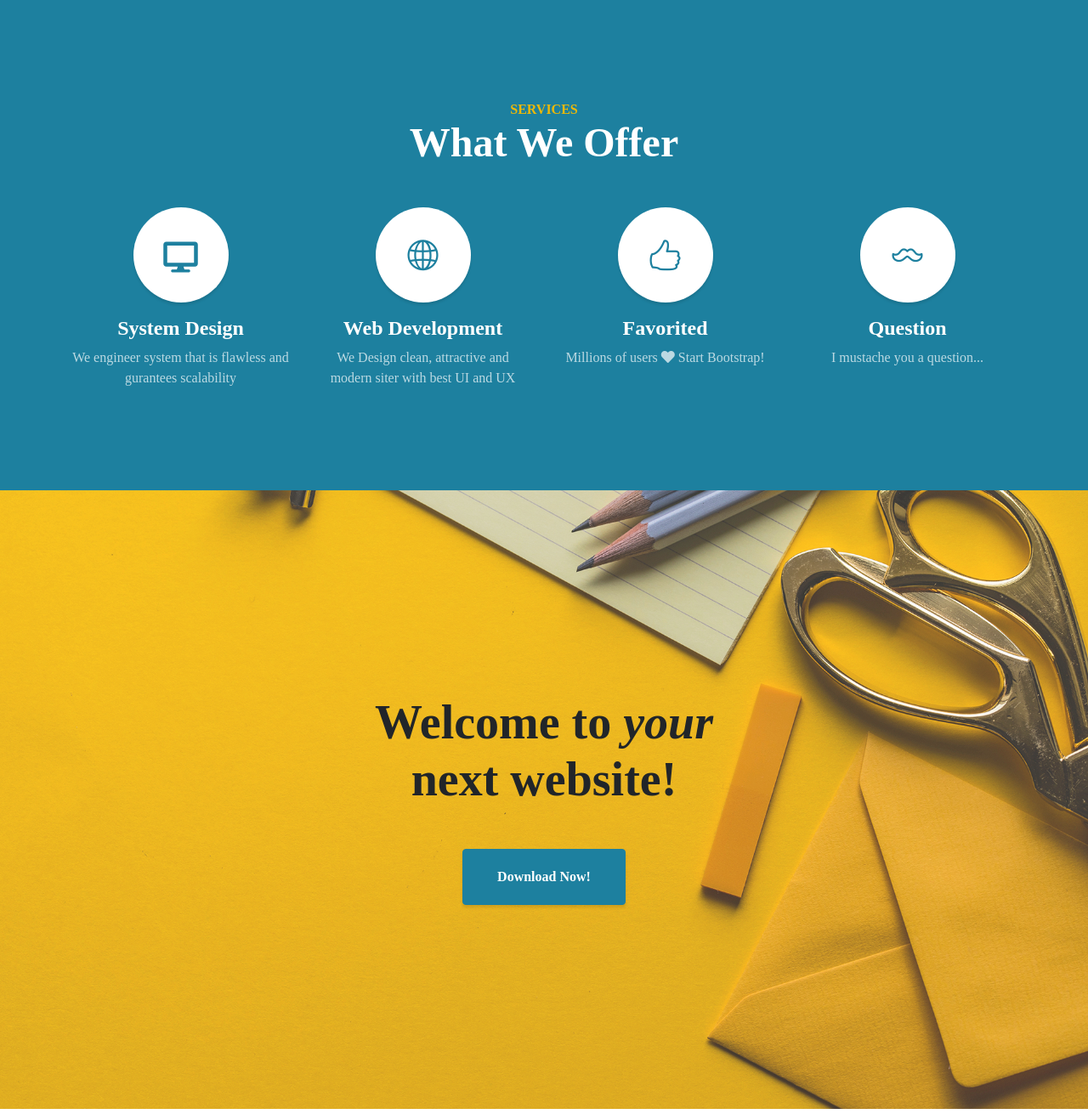
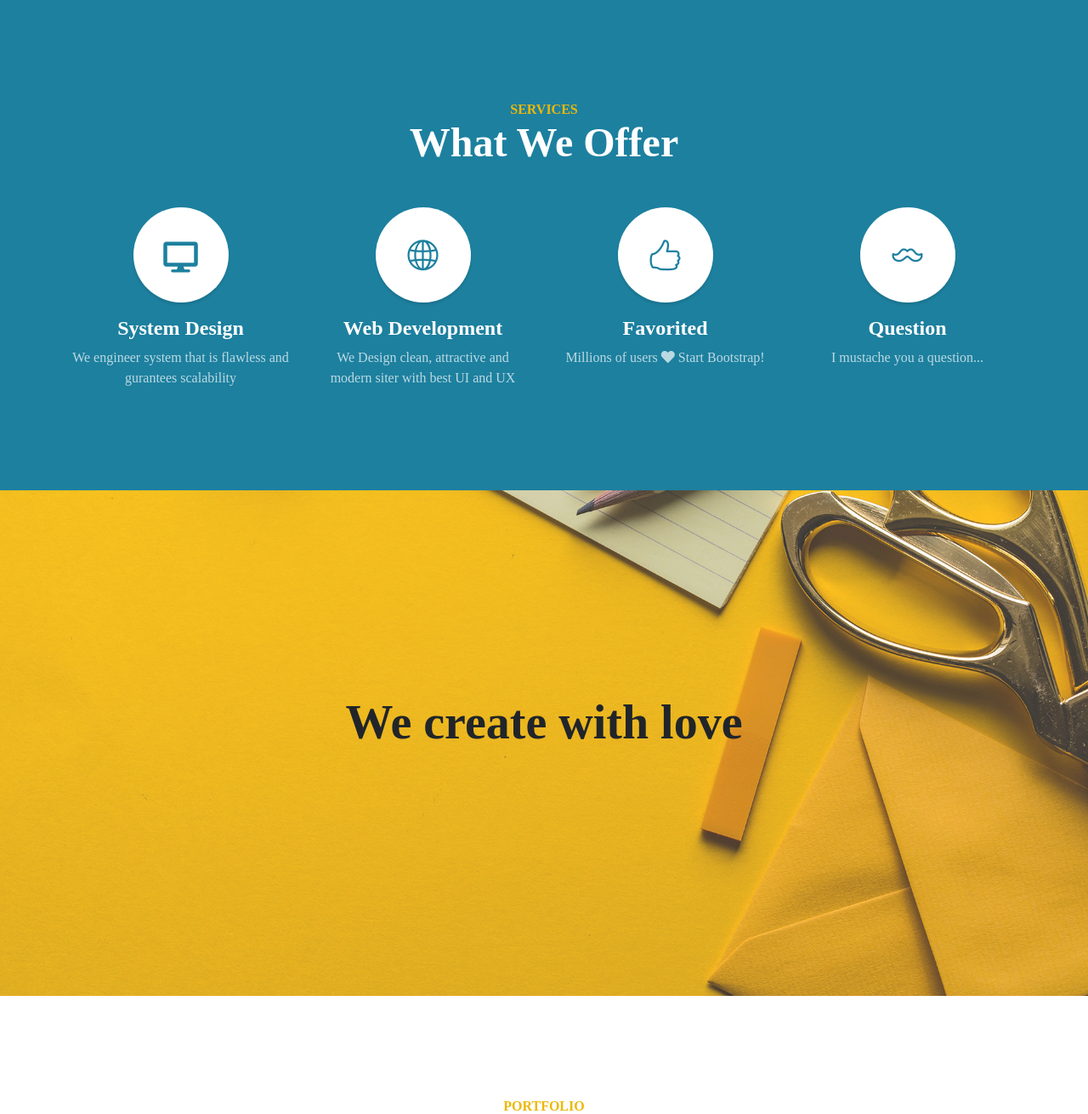
Before and after one commit to poudyalanil/theUnknowns, a Flask app: page / in a window 1280 px wide. Shown: the part 1231-2542 px from the top of the page at 85% size. Run offline with Flask 2, Linux system fonts and the light colour scheme; data comes from the database, SQL or seed files in the repository; both versions use the stored data as it was after the commit; some libraries are stand-ins or nearby versions; some web fonts are replaced.

Commit message:
Database Population

```diff
--- a/templates/index.html
+++ b/templates/index.html
@@ -82,11 +82,8 @@ The Unknowns
   <!-- Callout -->
   <section class="callout">
     <div class="container text-center">
-      <h2 class="mx-auto mb-5">Welcome to
-        <em>your</em>
-        next website!</h2>
-      <a class="btn btn-primary btn-xl" href="https://startbootstrap.com/template-overviews/stylish-portfolio/">Download Now!</a>
-    </div>
+      <h2 class="mx-auto mb-5">We create with love </h2>
+       </div>
   </section>
 
   <!-- Portfolio -->
@@ -107,7 +104,7 @@ The Unknowns
                 <p class="mb-0">{{p.info}}</p>
               </span>
             </span>
-            <img class="img-fluid"  src="{{p.image}}" alt="">
+            <img class="img-fluid" style="max-height:200px;" src="{{p.image}}" alt="">
           </a>
         </div>
 {%endfor%}
```
Also changed, not shown: tuks.db.
